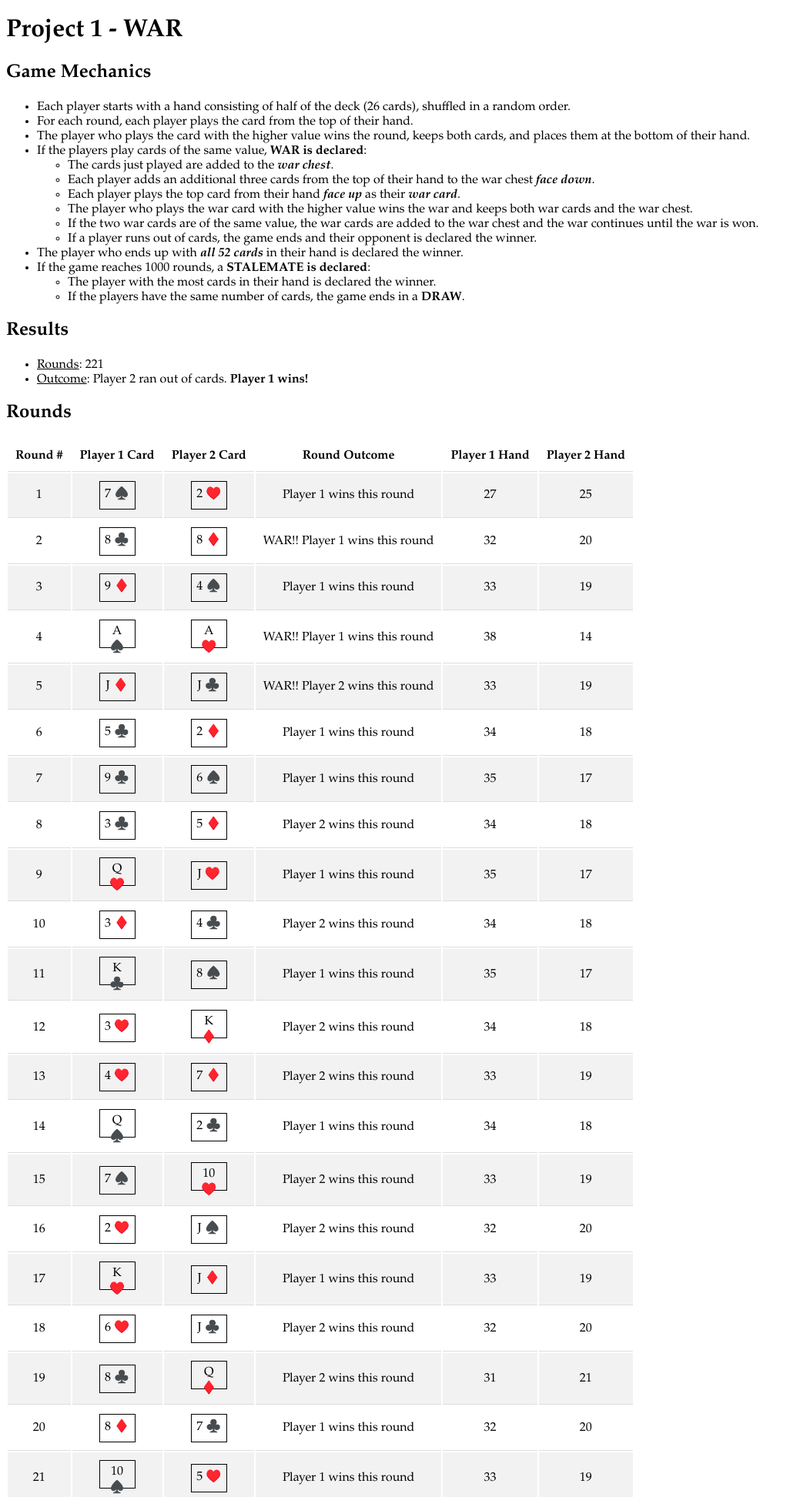
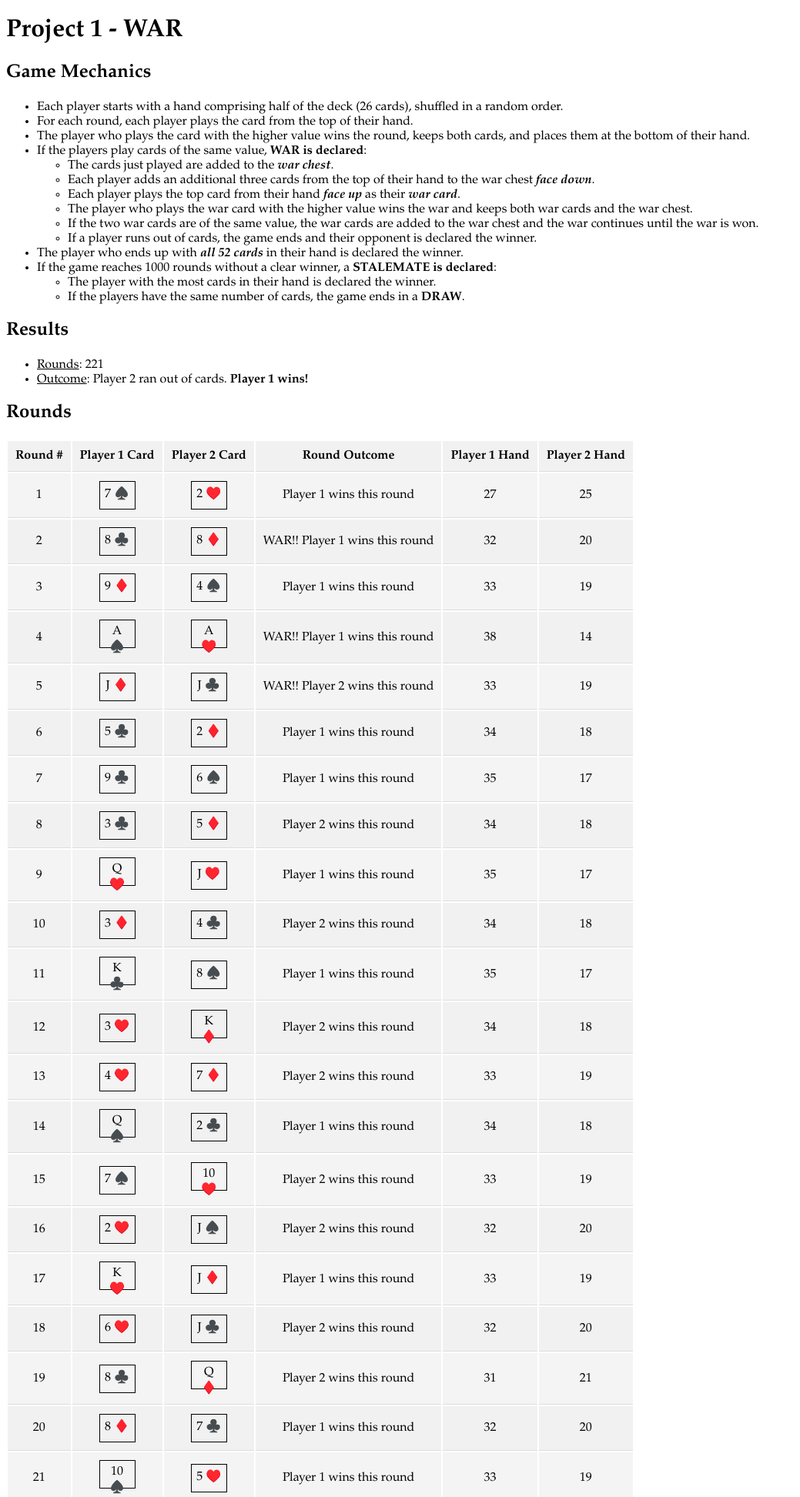
Before and after one commit to arshannon9/e2, a PHP site: page / in a window 1280 px wide. Shown: the top 1945 px of the page at 77% size, without its empty margins (0-1039 px from the left). Run offline with PHP 8.4, Linux system fonts and the light colour scheme.

Commit message:
Modified style using CSS

```diff
--- a/p1/index-view.php
+++ b/p1/index-view.php
@@ -14,7 +14,7 @@
 
     <h2>Game Mechanics</h2>
     <ul>
-        <li>Each player starts with a hand consisting of half of the deck (26 cards), shuffled in a random order.</li>
+        <li>Each player starts with a hand comprising half of the deck (26 cards), shuffled in a random order.</li>
         <li>For each round, each player plays the card from the top of their hand.</li>
         <li>The player who plays the card with the higher value wins the round, keeps both cards, and places them at the
             bottom of their hand.</li>
@@ -36,7 +36,7 @@
         </li>
         <li>The player who ends up with <strong><em>all 52 cards</em></strong> in their hand is declared the winner.
         </li>
-        <li>If the game reaches 1000 rounds, a <strong>STALEMATE is declared</strong>:
+        <li>If the game reaches 1000 rounds without a clear winner, a <strong>STALEMATE is declared</strong>:
             <ul>
                 <li>The player with the most cards in their hand is declared the winner.</li>
                 <li>If the players have the same number of cards, the game ends in a <strong>DRAW</strong>.</li>
--- a/p1/styles.css
+++ b/p1/styles.css
@@ -21,11 +21,11 @@ td {
 }
 
 tr:nth-child(even) {
-    background-color: #f2f2f2;
+    background-color: #f4f4f4;
 }
 
 tr:nth-child(odd) {
-    background-color: #fff;
+    background-color: #f1f1f1;
 }
 
 .card {
```
